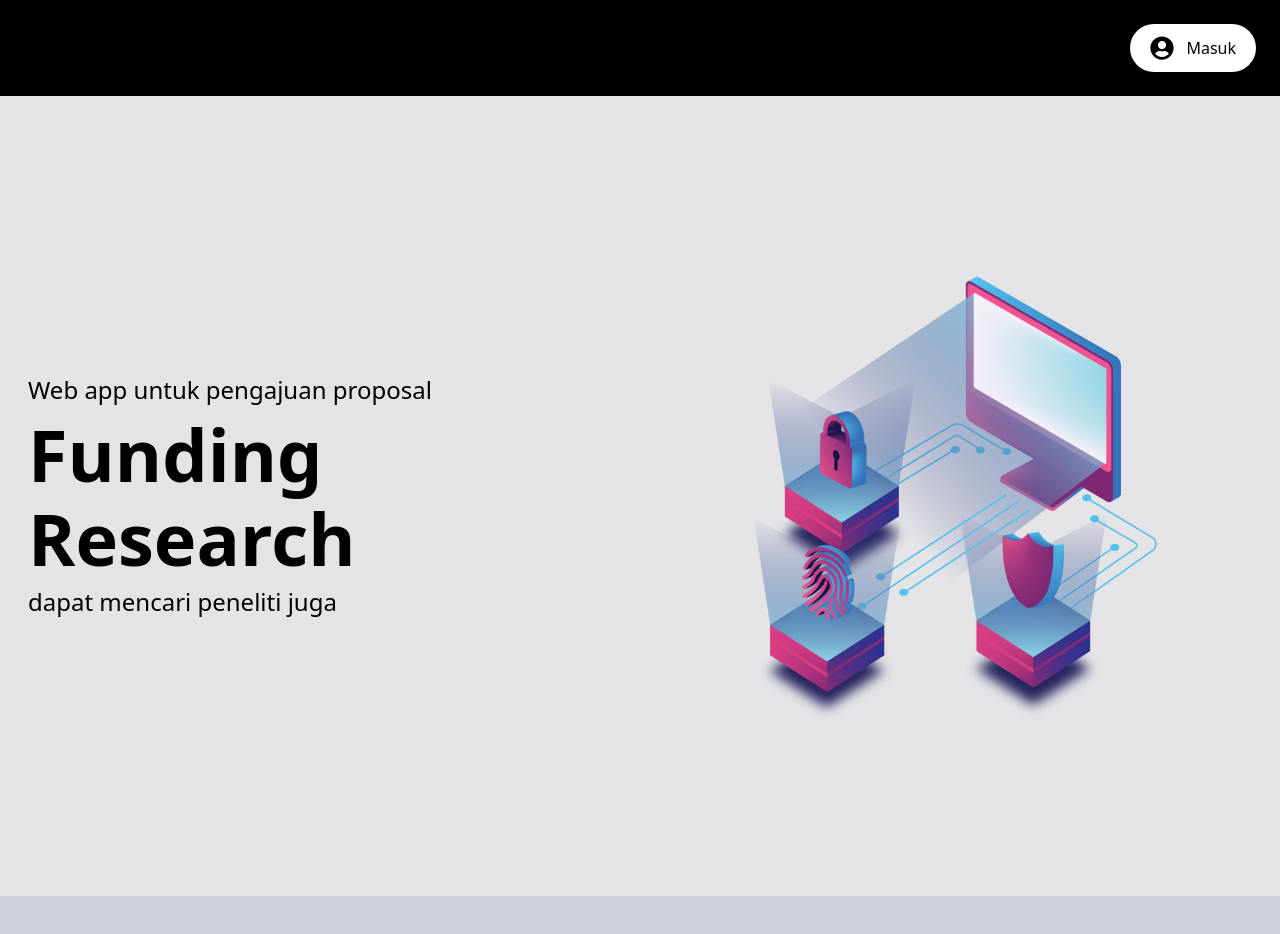
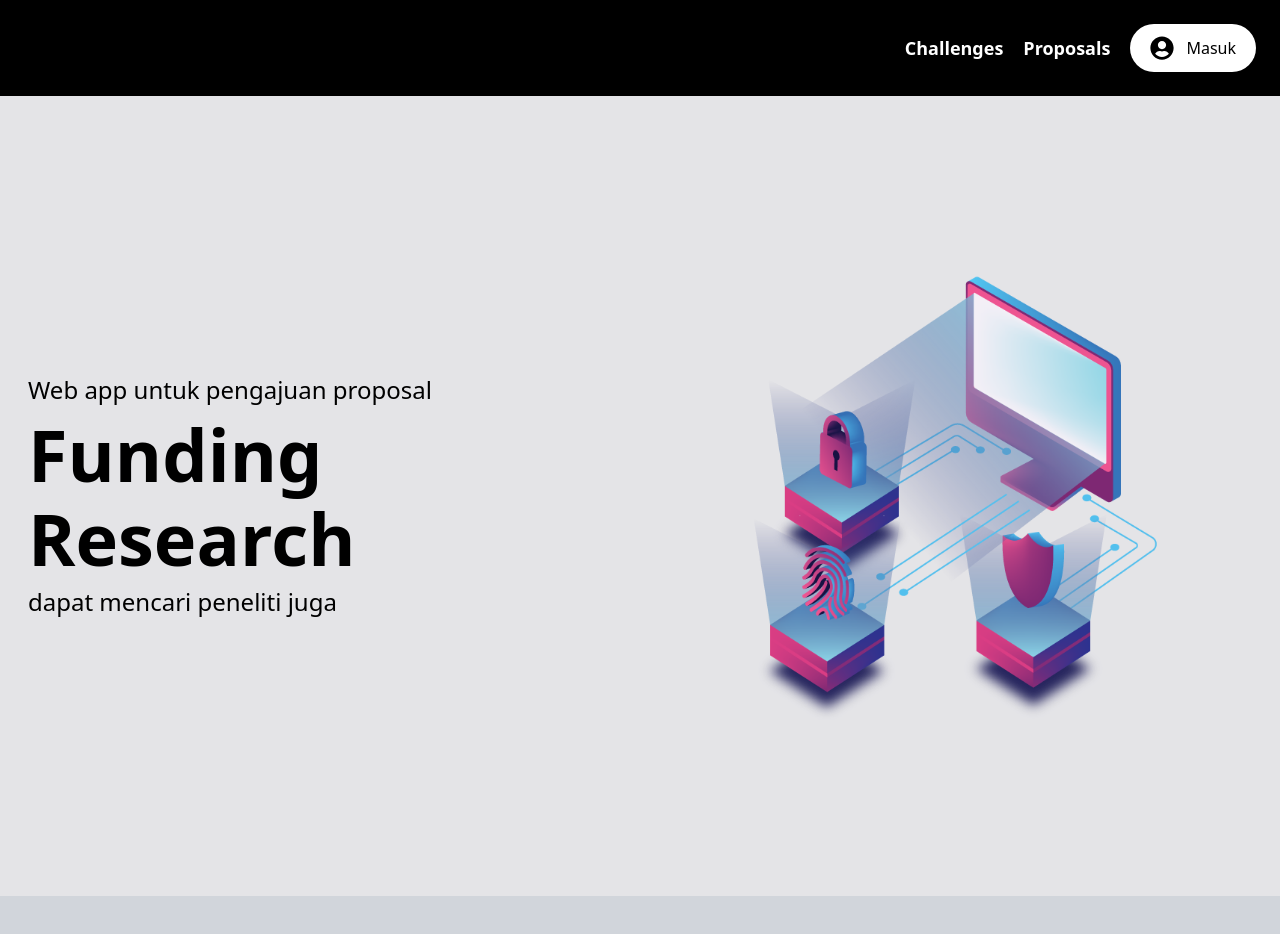
Before and after one commit to rg-km/final-project-engineering-3, a React (Create React App) app in the folder frontend/: page / in a window 1280 px wide. Built offline with nearby package versions, Linux system fonts and the light colour scheme.

Commit message:
feat : add navigation for researcher role

```diff
--- /dev/null
+++ b/frontend/src/components/navigation/ResearcherNavigation.jsx
@@ -0,0 +1,17 @@
+import React from 'react'
+import { Link } from 'react-router-dom'
+
+function ResearcherNavigation() {
+  return (
+    <>
+      <Link to="/challenges" className="text-white font-semibold text-lg">
+        Challenges
+      </Link>
+      <Link to="/proposal-status" className="text-white font-semibold text-lg">
+        Proposals
+      </Link>
+    </>
+  )
+}
+
+export default ResearcherNavigation
--- a/frontend/src/components/shared/TopBar.jsx
+++ b/frontend/src/components/shared/TopBar.jsx
@@ -3,6 +3,7 @@ import { FaUserCircle } from 'react-icons/fa'
 import { useNavigate } from 'react-router-dom'
 import useUserStore from '../../store/useUserStore'
 import MitraNavigation from '../navigation/MitraNavigation'
+import ResearcherNavigation from '../navigation/ResearcherNavigation'
 
 function TopBar() {
   const user = useUserStore((state) => state.user)
@@ -27,7 +28,7 @@ function TopBar() {
   return (
     <div className="w-full bg-black p-6 flex justify-end items-center space-x-5">
       <div className="flex space-x-5  ">
-        {user?.role === 'industry' ? <MitraNavigation /> : null}
+        {user?.role === 'industry' ? <MitraNavigation /> : <ResearcherNavigation />}
       </div>
       <div className="relative">
         <button
```
Also changed, not shown: 1 other file (tests, documents, lock files or other folders).
